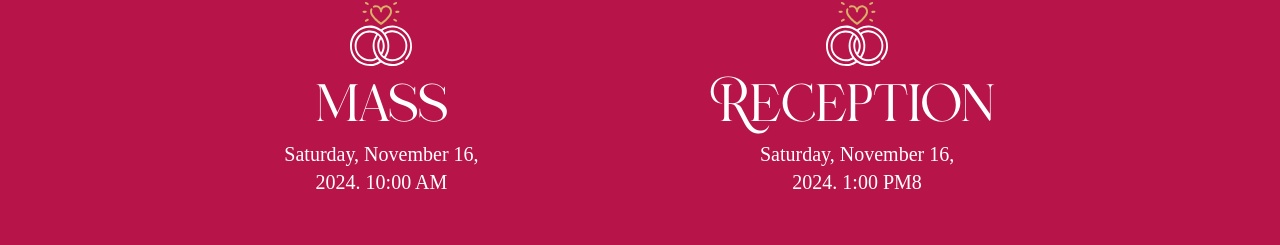
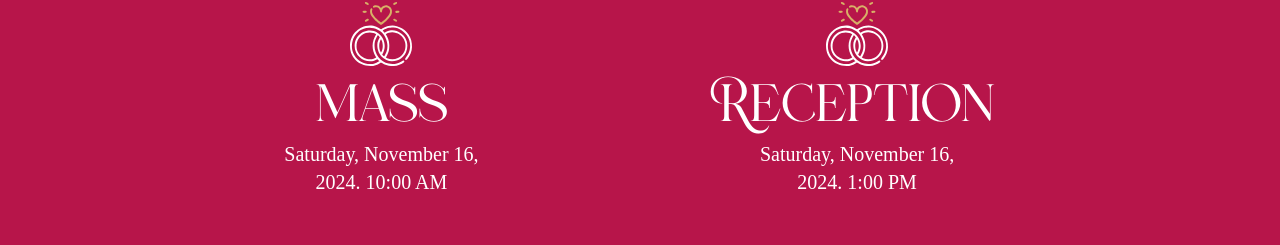
Before and after one commit to nwabudo/becoming-nwabudo, a Next.js app: page / in a window 1280 px wide. Shown: the part 1646-1891 px from the top of the page. Built offline with nearby package versions, Linux system fonts and the light colour scheme.

Commit message:
fix: update content

```diff
--- a/src/modules/home/middleSection/index.js
+++ b/src/modules/home/middleSection/index.js
@@ -58,7 +58,7 @@ const MiddleSection = () => {
               content={<>
                 Saturday, November 16,
                 <br />
-                2024. 1:00 PM8
+                2024. 1:00 PM
               </>}
             />
           </div>
```
Also changed, not shown: 1 other file (tests, documents, lock files or other folders).
